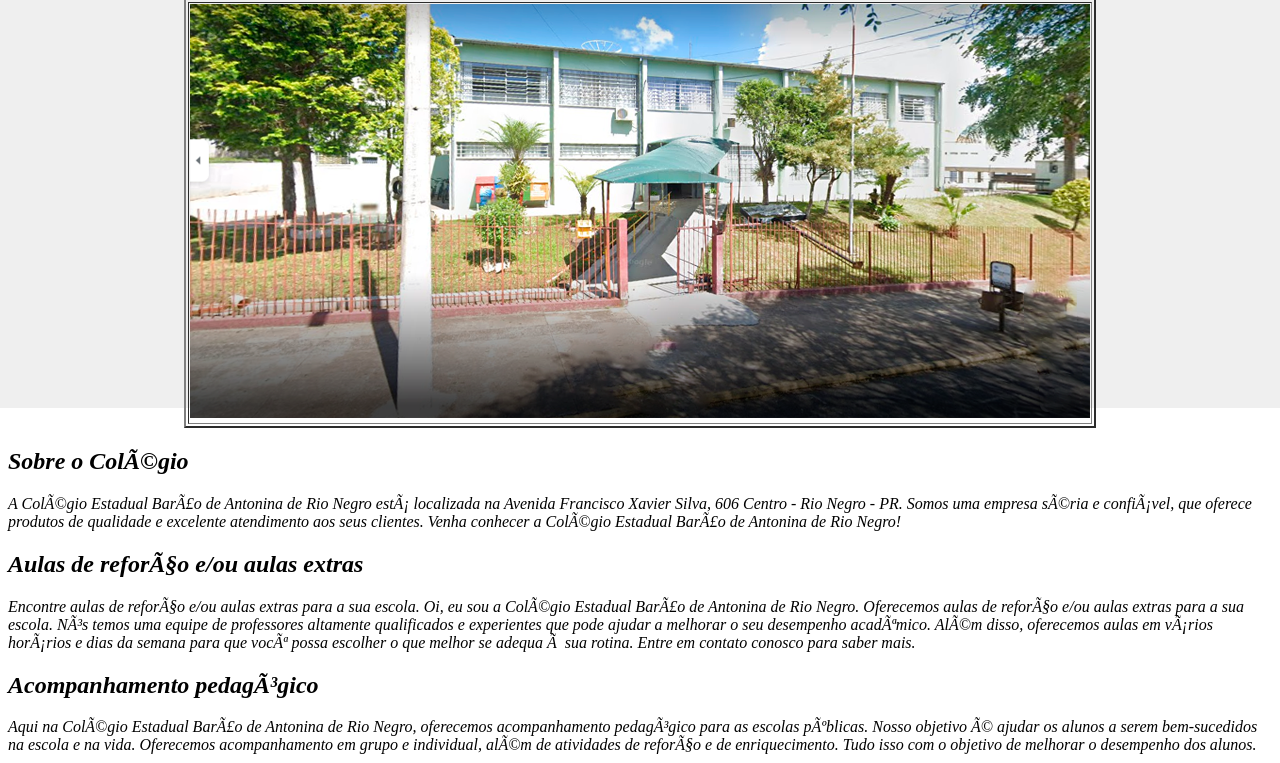
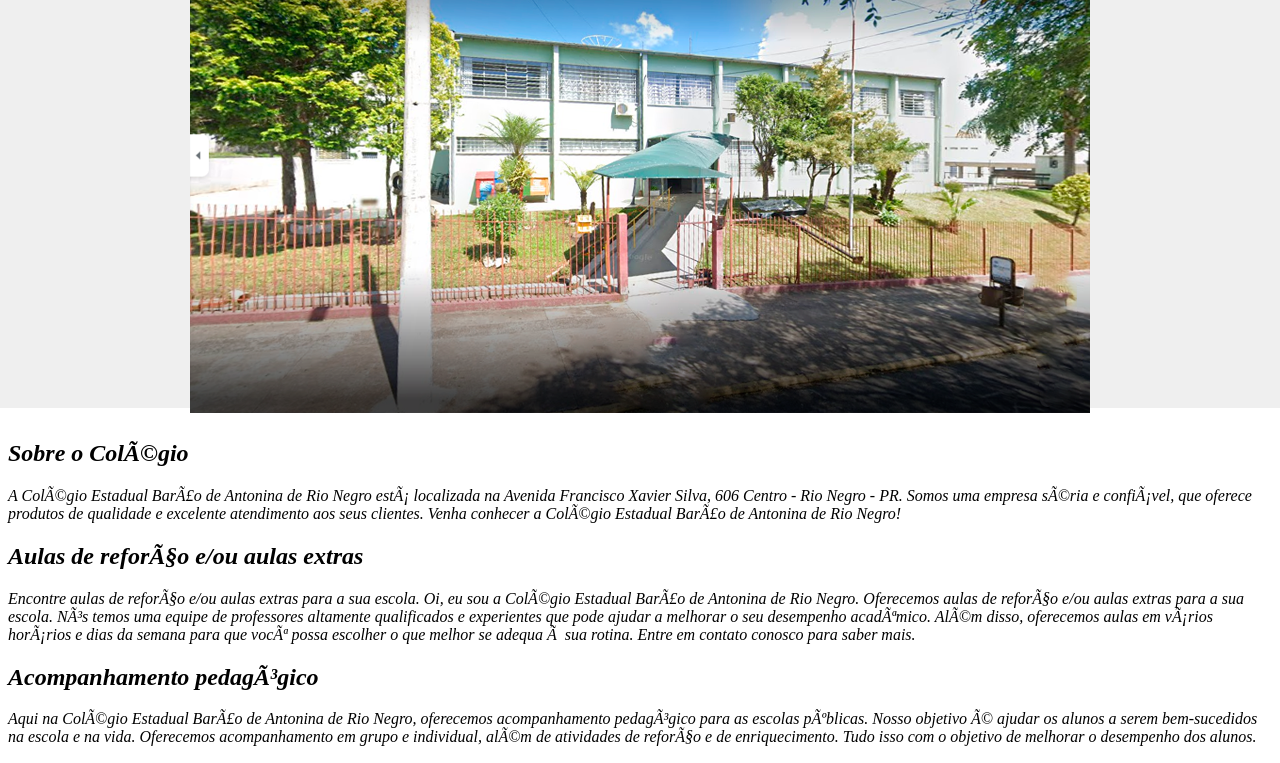
Before and after one commit to AlexsanderCLima/Atividade-2DS, a plain HTML site: page index.html in a window 1280 px wide. Shown: the part 110-873 px from the top of the page. Drawn offline with Linux system fonts and the light colour scheme; files whose address does not match are found by name.

Commit message:
Update index.html

```diff
--- a/index.html
+++ b/index.html
@@ -9,7 +9,7 @@
 
 <body background="imagens/fundo.png">
 
-    <table border="2" widht="900" align="center">
+    <table border="0" widht="900" align="center">
 
     <tr>
 
```
